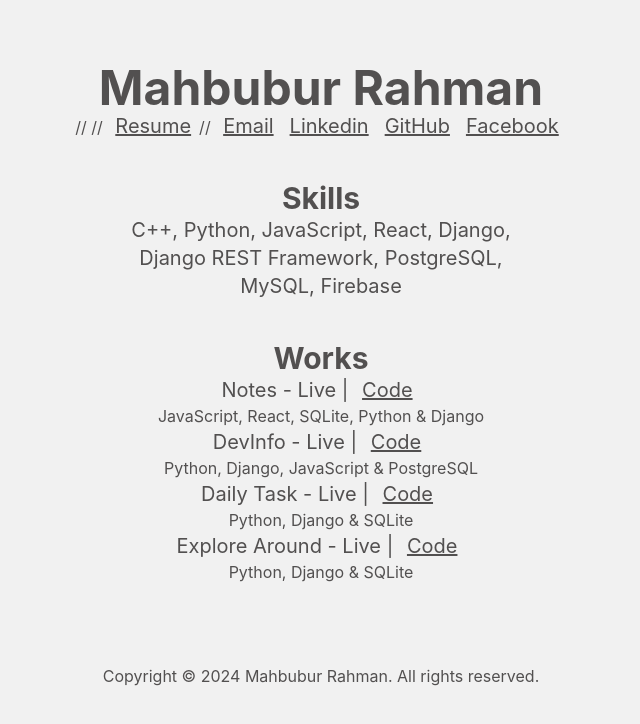
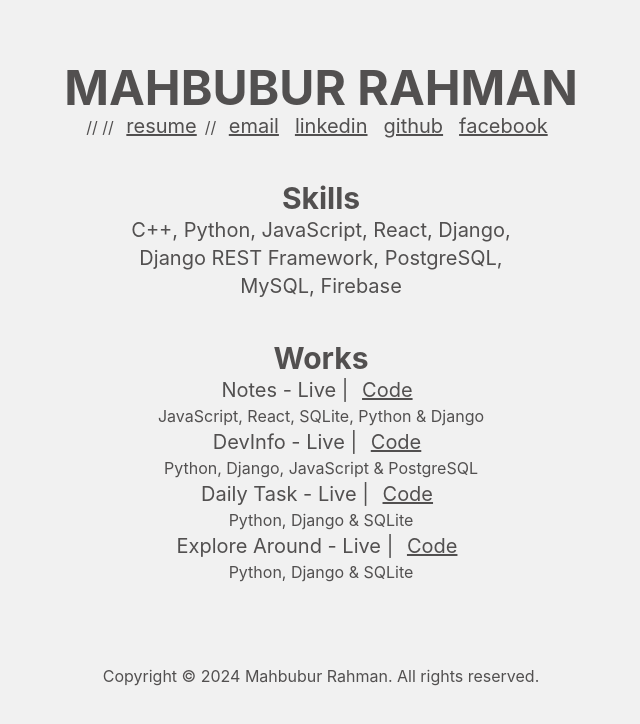
Before and after one commit to mahbubur3/portfolio, a Next.js app: page / in a window 1280 px wide. Shown: the top 724 px of the page, without its empty margins (319-959 px from the left). Built offline with nearby package versions, Linux system fonts and the light colour scheme.

Commit message:
Update index.js

```diff
--- a/pages/index.js
+++ b/pages/index.js
@@ -15,8 +15,8 @@ export default function Home() {
         <meta name="description" content="Generated by create next app" />
         <link rel="icon" href="/favicon.png" />
         <link rel="preconnect" href="https://fonts.googleapis.com" />
-        <link rel="preconnect" href="https://fonts.gstatic.com" crossorigin />
-        <link href="https://fonts.googleapis.com/css2?family=Lexend:wght@100..900&display=swap" rel="stylesheet" />
+        <link rel="preconnect" href="https://fonts.gstatic.com" crossOrigin />
+        <link href="https://fonts.googleapis.com/css2?family=League+Spartan:wght@400;500;600;700&display=swap" rel="stylesheet" />
       </Head>
 
       <motion.main
@@ -32,22 +32,22 @@ export default function Home() {
           <Image src={profilePicture} alt="Picture of the author" width='200' />
         </div> */}
         <div className='text-center'>
-          <h1 className='font-bold text-4xl sm:text-base lg:text-5xl'>Mahbubur Rahman</h1>
+          <h1 className='font-bold text-4xl sm:text-base lg:text-5xl'>MAHBUBUR RAHMAN</h1>
           {/* <h3 className='font-bold text-2xl sm:text-base lg:text-3xl'>Full Stack Developer</h3> */}
           // <a target="_blank" href="#" rel="noopener noreferrer">
-          //   <span className='text-xl underline mx-2'>Resume</span>
+          //   <span className='text-xl underline mx-2'>resume</span>
           // </a>
           <a target="_blank" href="mahbubur9@yahoo.com" rel="noopener noreferrer">
-            <span className='text-xl underline mx-2'>Email</span>
+            <span className='text-xl underline mx-2'>email</span>
           </a>
           <a target="_blank" href="https://www.linkedin.com/in/mahbubur8/" rel="noopener noreferrer">
-            <span className='text-xl underline mx-2'>Linkedin</span>
+            <span className='text-xl underline mx-2'>linkedin</span>
           </a>
           <a target="_blank" href="https://github.com/mahbubur3/" rel="noopener noreferrer">
-            <span className='text-xl underline mx-2'>GitHub</span>
+            <span className='text-xl underline mx-2'>github</span>
           </a>
           <a target="_blank" href="https://www.facebook.com/mahbubur15/" rel="noopener noreferrer">
-            <span className='text-xl underline mx-2'>Facebook</span>
+            <span className='text-xl underline mx-2'>facebook</span>
           </a>
         </div>
 
```
